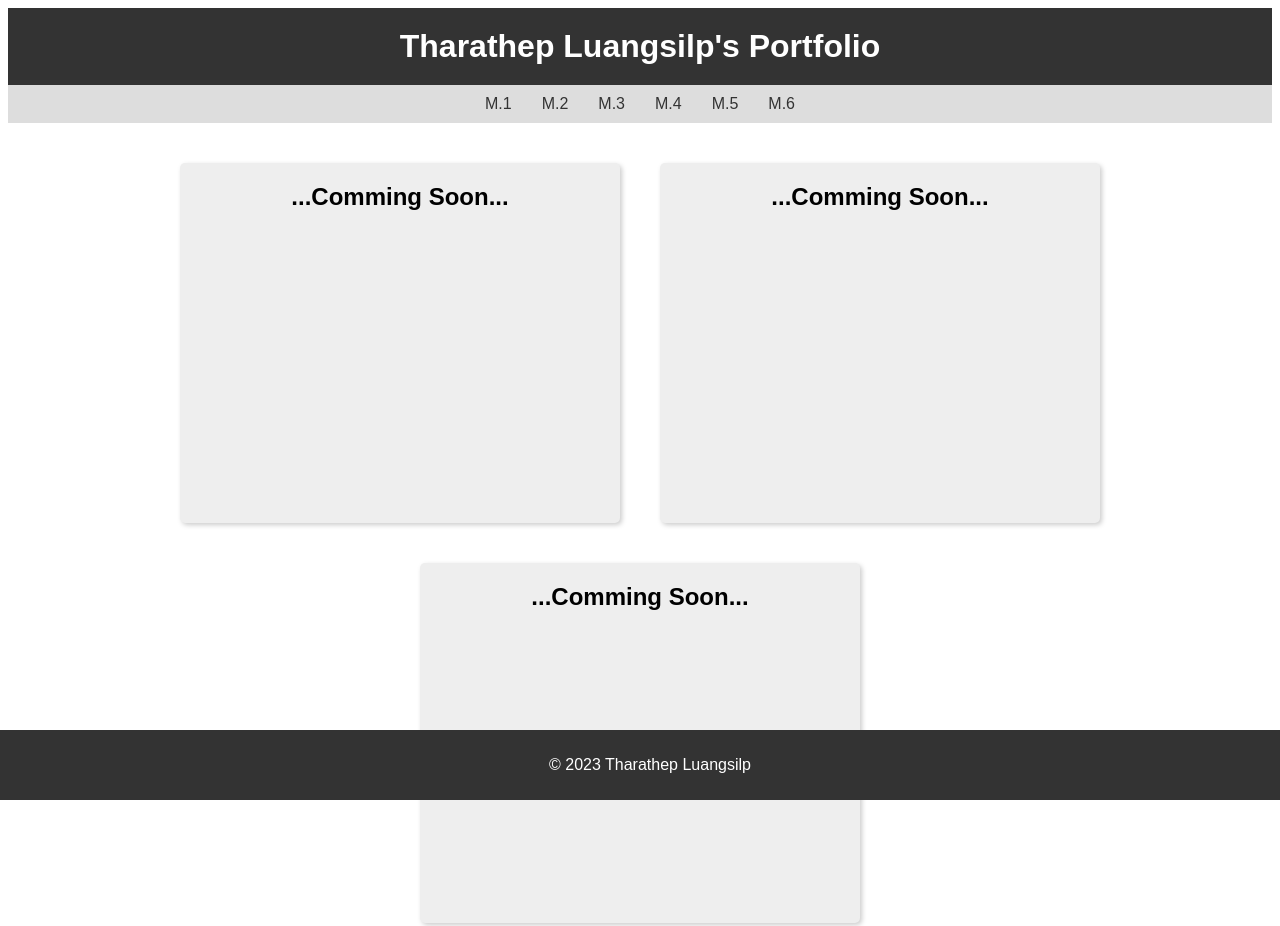
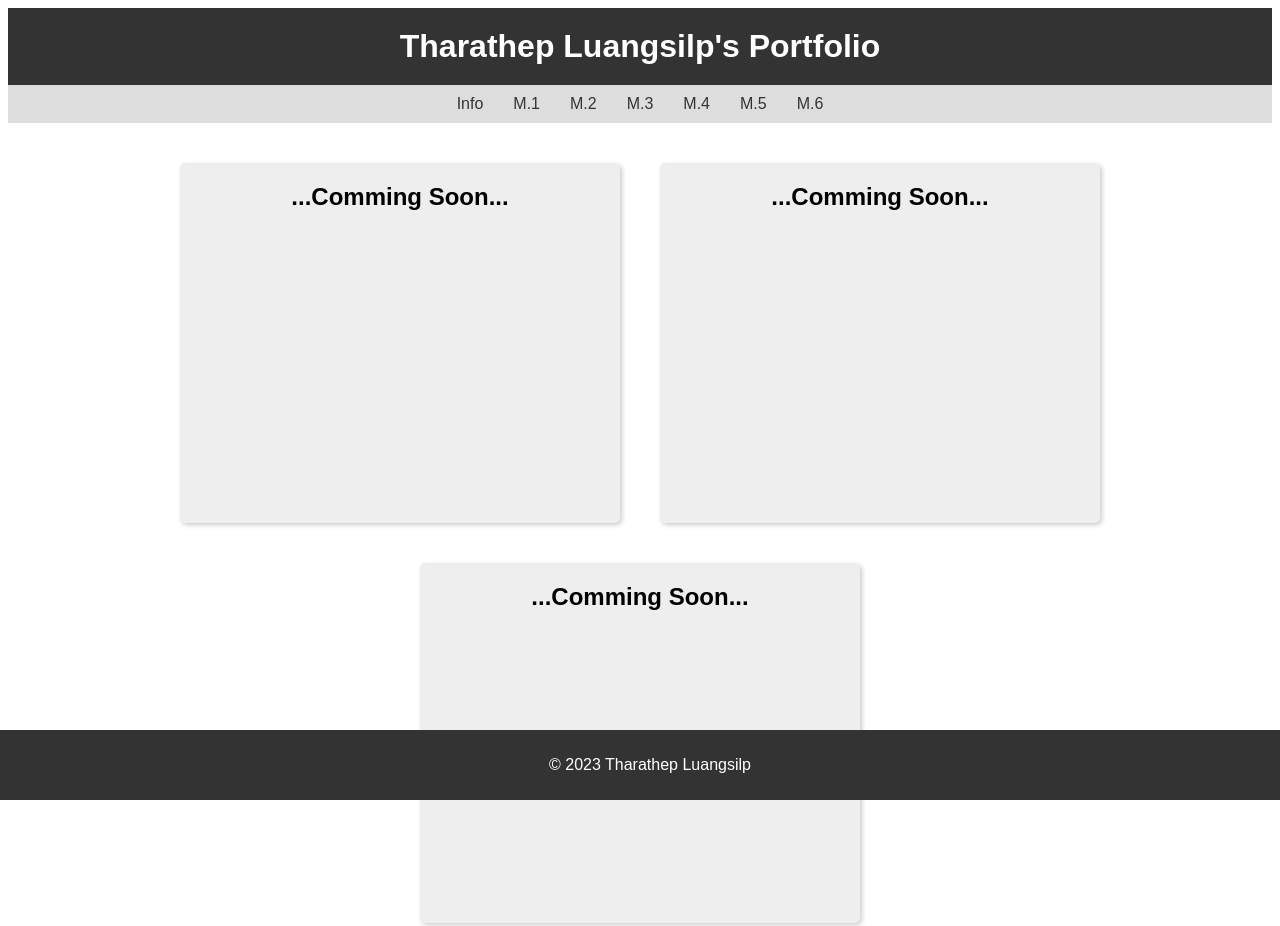
Before and after one commit to Threel1ne/Porfolio-M2, a plain HTML site: page index.html in a window 1280 px wide. Shown: the top 926 px of the page. Drawn offline with Linux system fonts and the light colour scheme.

Commit message:
Update index.html

```diff
--- a/index.html
+++ b/index.html
@@ -138,6 +138,7 @@
     </header>
     <nav>
       <ul>
+        <li><a href="https://threel1ne.github.io/Portfolio-Info">Info</a></li>
         <li><a href="https://threel1ne.github.io/Portfolio-M1/">M.1</a></li>
         <li><a href="https://threel1ne.github.io/Portfolio-M2/">M.2</a></li>
         <li><a href="https://threel1ne.github.io/Portfolio-M3/">M.3</a></li>
```
